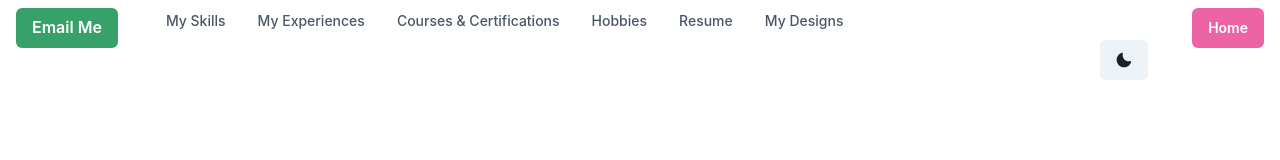
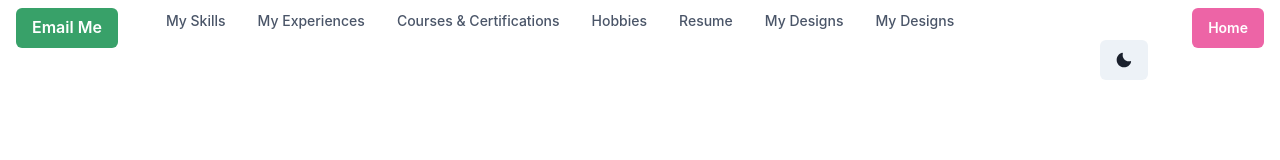
Before and after one commit to MalayaRP/my-world, a Next.js app: page / in a window 1280 px wide. Shown: the top 160 px of the page. Built offline with nearby package versions, Linux system fonts and the light colour scheme.

Commit message:
Update Navbar.js

```diff
--- a/components/Navbar.js
+++ b/components/Navbar.js
@@ -282,5 +282,22 @@ import {
       {
       label: 'My Designs',
       href: '/my-designs',
-      }
+      },
+     {
+      label: 'My Designs',
+      children: [
+        {
+          label: 'Q&A',
+          href: '/my-designs',
+        },
+        {
+          label: 'Notes',
+          href: '/compchem',
+        },
+        {
+          label: 'Play with Text',
+          href: '/web',
+        }
+      ],
+    },
   ];
```
